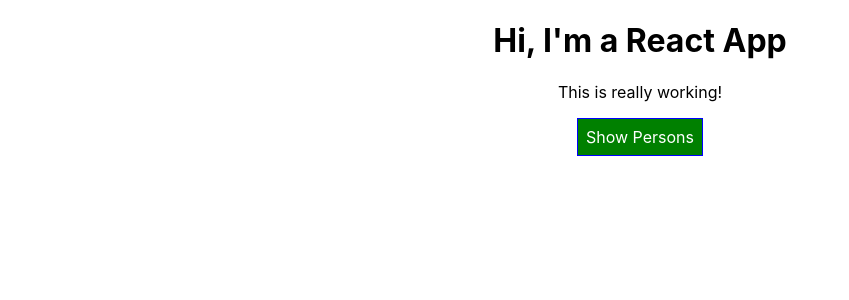
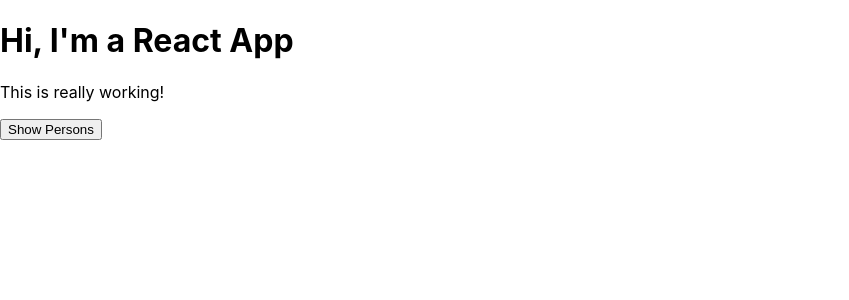
Before and after one commit to kesalomamatka/react_complete_guide, a React app: page / in a window 1280 px wide. Shown: the top 300 px of the page, without its empty margins (0-849 px from the left). Built offline with nearby package versions, Linux system fonts and the light colour scheme.

Commit message:
components

```diff
--- a/Assignments/Assignment1/App.js
+++ b/Assignments/Assignment1/App.js
@@ -14,7 +14,7 @@
 
   render() {
     return (
-      <div className="App">
+      <div className="Cockpit">
         <ol>
           <li>Create TWO new components: UserInput and UserOutput</li>
           <li>UserInput should hold an input element, UserOutput two paragraphs</li>
--- a/Assignments/Assignment2/App.css
+++ b/Assignments/Assignment2/App.css
@@ -1,3 +1,3 @@
-.App {
+.Cockpit {
   margin: 16px;
 }
--- a/Assignments/Assignment2/App.js
+++ b/Assignments/Assignment2/App.js
@@ -34,7 +34,7 @@
             />
         })
     return (
-      <div className="App">
+      <div className="Cockpit">
         <ol>
           <li>Create an input field (in App component) with a change listener which outputs the length of the entered text below it (e.g. in a paragraph).</li>
           <li>Create a new component (=> ValidationComponent) which receives the text length as a prop</li>
--- a/src/Backup/App.js
+++ b/src/Backup/App.js
@@ -27,7 +27,7 @@
     //this refer to our class
    // render() {
         return (
-            <div className="App">
+            <div className="Cockpit">
                 <h1>He</h1>
                 <button onClick={switchNameHandler}>Switch name</button>
                 <p>H</p>
--- a/src/components/Cockpit/Cockpit.js
+++ b/src/components/Cockpit/Cockpit.js
@@ -0,0 +1,29 @@
+import React from 'react';
+import classes from "./cockpit.css";
+
+const cockpit = (props) => {
+    const assignedClasses = [];
+    let btnClass='';
+    if(props.showPersons){
+        btnClass = classes.Red;
+    }
+
+    if(props.persons.length<=2){
+        assignedClasses.push(classes.red);
+    }
+    if(props.persons.length<=1){
+        assignedClasses.push(classes.bold );
+    }
+    //let classes = ['red','bold'].join(' ');
+  return (
+     <div className={classes.Cockpit}>
+         <h1>Hi, I'm a React App</h1>
+         <p className={assignedClasses.join(' ')}>This is really working!</p>
+         <button
+             className={btnClass}
+             onClick={props.clicked}>Show Persons</button>
+     </div>
+  );
+};
+
+export default cockpit;
--- /dev/null
+++ b/src/components/Cockpit/cockpit.css
@@ -0,0 +1,40 @@
+.Cockpit {
+    text-align: center;
+}
+
+.red {
+    color:red;
+}
+
+.bold{
+    font-weight: bold;
+}
+
+.Cockpit button {
+
+    background-color: Green;
+    font: inherit;
+    border: 1px solid blue;
+    padding: 8px;
+    cursor: pointer;
+    color:white;
+}
+
+.Cockpit button:hover {
+
+    background-color: lightgreen;
+    color:black;
+}
+
+
+.Cockpit button.Red {
+
+    background-color: red;
+    color:black;
+}
+
+.Cockpit button.Red:hover {
+
+    background-color: salmon;
+    color:black;
+}
--- a/src/components/Persons/Persons.js
+++ b/src/components/Persons/Persons.js
@@ -1,9 +1,14 @@
 import React from 'react';
-
-const persons = (props) => (
-
-);
-
+import Person from "./Person/Person"
+const persons = props => props.persons.map((person,index) =>{
+            return <Person
+            name={person.name}
+            age={person.age}
+            click={() => props.clicked(index)}
+            key={person.id}
+            changed={(event) => props.changed(event, person.id)}/>
+});
+export default persons;
 
 // const persons = (props) => {
 //     return();
--- a/src/containers/App.css
+++ b/src/containers/App.css
@@ -1,4 +1,4 @@
-.App {
+.Cockpit {
   text-align: center;
 }
 
@@ -10,7 +10,7 @@
   font-weight: bold;
 }
 
-.App button {
+.Cockpit button {
 
   background-color: Green;
   font: inherit;
@@ -20,20 +20,20 @@
   color:white;
 }
 
-.App button:hover {
+.Cockpit button:hover {
 
   background-color: lightgreen;
   color:black;
 }
 
 
-.App button.Red {
+.Cockpit button.Red {
 
   background-color: red;
   color:black;
 }
 
-.App button.Red:hover {
+.Cockpit button.Red:hover {
 
   background-color: salmon;
   color:black;
--- a/src/containers/App.js
+++ b/src/containers/App.js
@@ -1,7 +1,8 @@
 import React, { Component } from 'react';
-import './App.css';
-import Person from '../components/Persons/Person/Person';
+import Persons from '../components/Persons/Persons';
 import classes from './App.css';
+import Cockpit from "../components/Cockpit/Cockpit"
+
 
 class App extends Component {
     state = {
@@ -80,45 +81,23 @@
 
         let person = null;
 
-        let btnClass = "";
 
         if(this.state.showPersons){
-            person = (
-                <div>
-                    {this.state.persons.map((person,index) => {
-                        return <Person
-                            name={person.name}
-                            age={person.age}
-                            click={() => this.deletePersonHandler(index)}
-                            key={person.id}
-                            changed={(event) => this.nameChangedHandler(event, person.id)}/>
-                    })}
+            person = <Persons
+                persons={this.state.persons}
+                clicked={this.deleteCharHandler}
+                changed={this.nameChangedHandler}/>;
+        }
 
-                </div>
-            );
-            btnClass = classes.Red;
-
-        }
-        const assignedClasses = [];
-        if(this.state.persons.length<=2){
-            assignedClasses.push(classes.red);
-        }
-        if(this.state.persons.length<=1){
-            assignedClasses.push(classes.bold );
-        }
-        //let classes = ['red','bold'].join(' ');
 
         return (
-                <div className="App">
-
                 <div className={classes.App}>
-                    <h1>Hi, I'm a React App</h1>
-                    <p className={assignedClasses.join(' ')}>This is really working!</p>
-                    <button
-                        className={btnClass}
-                        onClick={this.togglePersonsHandler}>Show Persons</button>
-                        {person}
-                </div>
+                    <Cockpit
+                        showPersons={this.state.showPersons}
+                        persons={this.state.persons}
+                        clicked={this.togglePersonsHandler}
+                    />
+                    {person}
                 </div>
         );
     }
```
